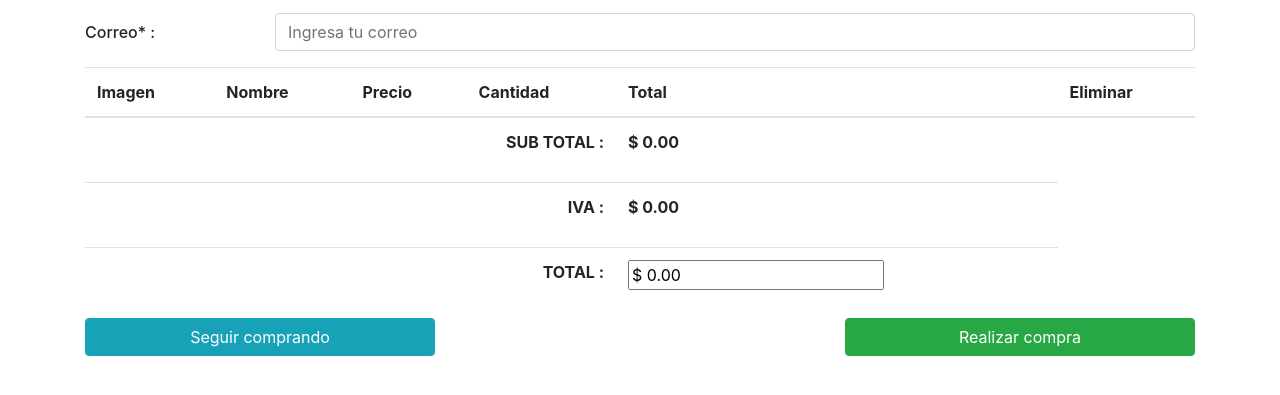
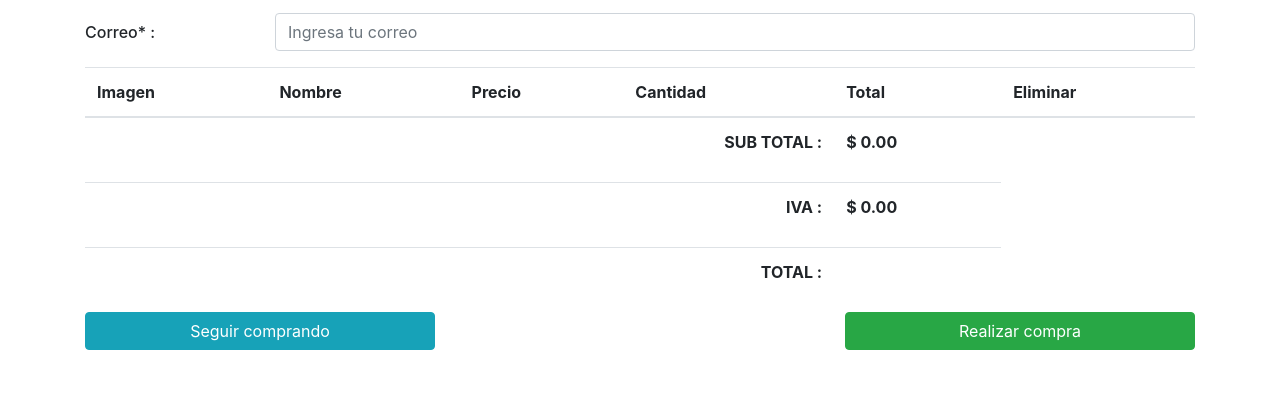
Before and after one commit to Gab9ed7es/Cave-of-technology, a plain HTML site: page compra.html in a window 1280 px wide. Shown: the part 183-578 px from the top of the page. Drawn offline with nearby package versions, Linux system fonts and the light colour scheme.

Commit message:
Actualización

```diff
--- a/compra.html
+++ b/compra.html
@@ -84,7 +84,7 @@
                                 <tr>
                                     <th colspan="4" scope="col" class="text-right">TOTAL :</th>
                                     <th scope="col">
-                                        <input type="text" id="total">
+                                        <p id="total"></p>
                                     </th>
                                 </tr>
 
```
